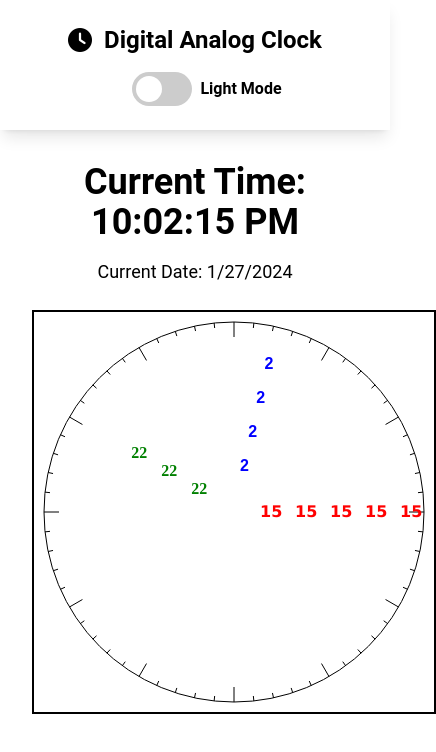
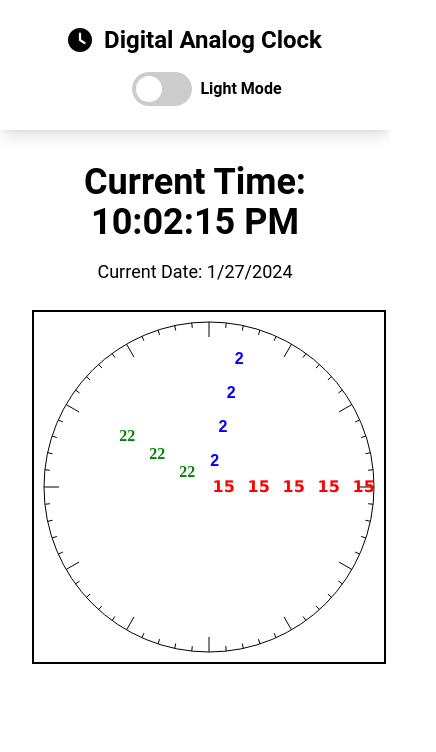
Before and after one commit to mengzhuou/Clock-Tab, a Vue app in the folder clock-tab/: page / in a window 390 px wide. Shown: the top 752 px of the page, 436 px wide, since content can reach past the window. Built offline with nearby package versions, Linux system fonts and the light colour scheme.

Commit message:
adjusted the darkmode in small screen device
1. music 星际穿越

```diff
--- a/clock-tab/src/components/TheWelcome.vue
+++ b/clock-tab/src/components/TheWelcome.vue
@@ -1,4 +1,5 @@
 <template>
+   <div class="flex-grow" :class="{ 'bg-theme-secondary': darkMode }">
     <header class="sticky top-0 shadow-lg" :class="{ 'bg-theme-secondary': darkMode }">
       <nav class="container flex flex-col items-center gap-4 py-6 font-bold text-black sm:flex-row">
         <div class="flex items-center gap-3">
@@ -19,12 +20,9 @@
       <div class="container mt-8 text-center" >
         <p class="mb-4 text-4xl font-bold">Current Time: {{ currentTime }}</p>
         <p class="mb-6 text-lg">Current Date: {{ currentDate }}</p>
+        <canvas ref="canvas" width="350" height="350" style="background-color: transparent; border: 2px solid #000000;"></canvas>
       </div>
-
-    <div class="container">
-      <canvas ref="canvas" width="400" height="400" style="background-color: transparent; border: 2px solid #000000;"></canvas>
     </div>
-
   </div>
 </template>
 
@@ -185,6 +183,10 @@
 
 
 <style scoped>
+
+.flex-grow {
+  flex-grow: 1;
+}
 .switch {
   position: relative;
   display: inline-block;
```
Lines whose indentation alone changed are shown as unchanged.
